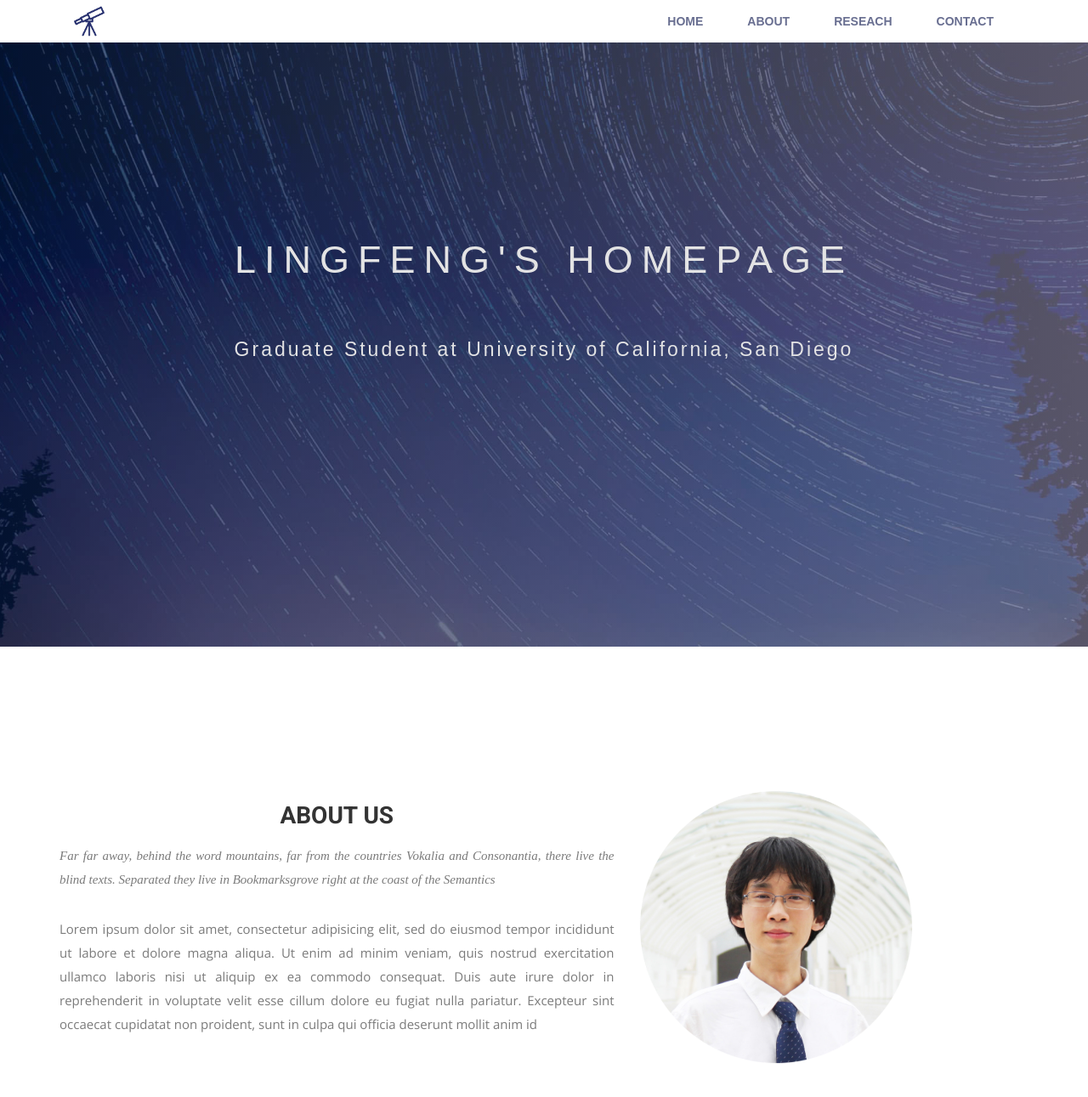
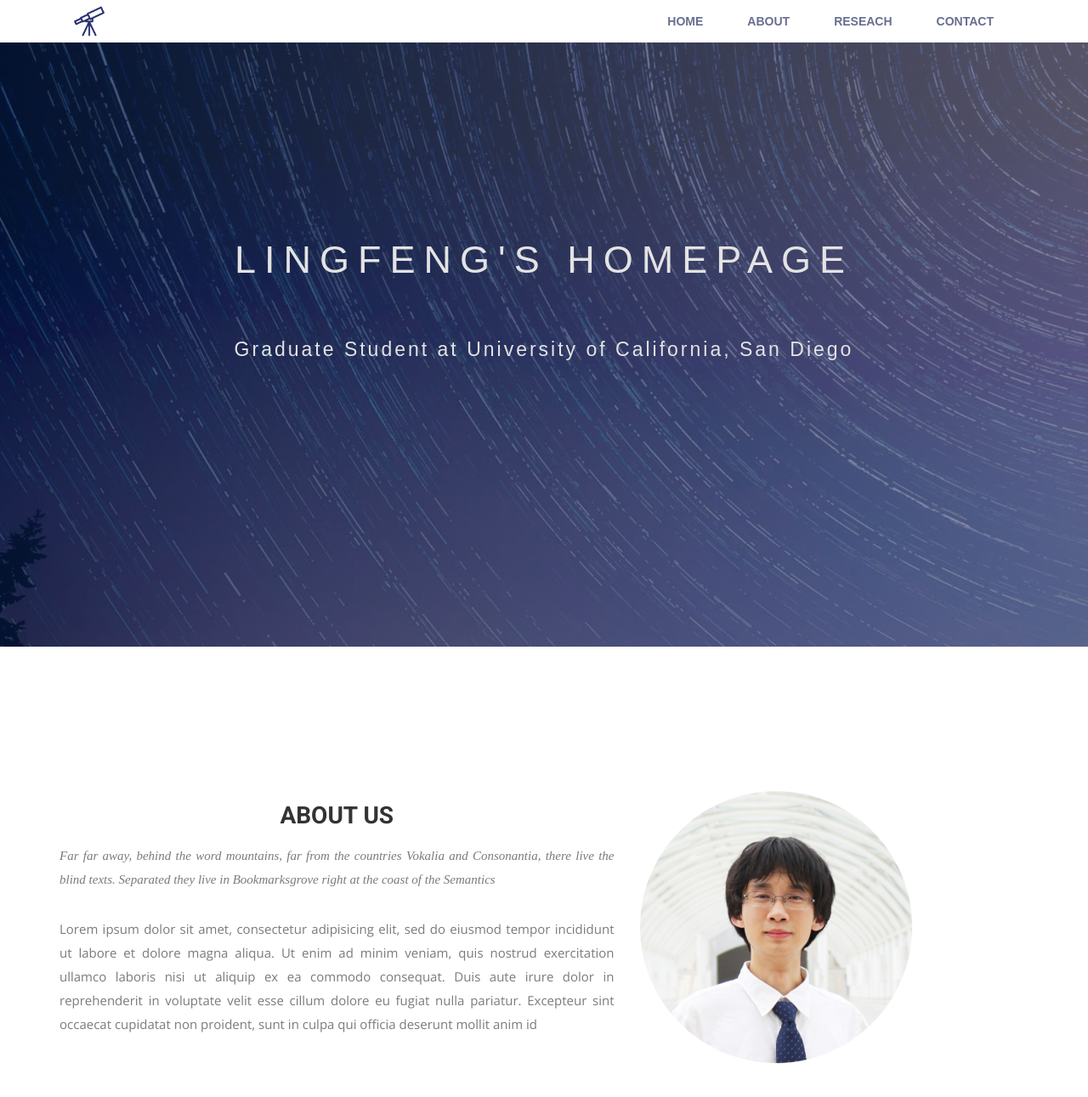
Before and after one commit to wei-lingfeng/lingfeng-wei.github.io, a Jekyll site: the page built from index.html, in a window 1280 px wide and 1400 px high. Shown: the top 1291 px of the window at 85% size. Built offline with Jekyll 4.4.1, drawn with Linux system fonts in a browser that asks for light colours; nearby versions of some CDN libraries; some web fonts are replaced.

Commit message:
Update airspace.css

```diff
--- a/css/airspace.css
+++ b/css/airspace.css
@@ -105,7 +105,7 @@ font header .navbar-default .navbar-nav li a:hover {
 
 #slider {
   background: url("../img/slider-bg.jpg") no-repeat;
-  background-size: cover;
+  background-size: 120% auto;
   background-attachment: fixed;
   background-position: 10% 0%;
   padding: 20% 0 25% 0;
```
